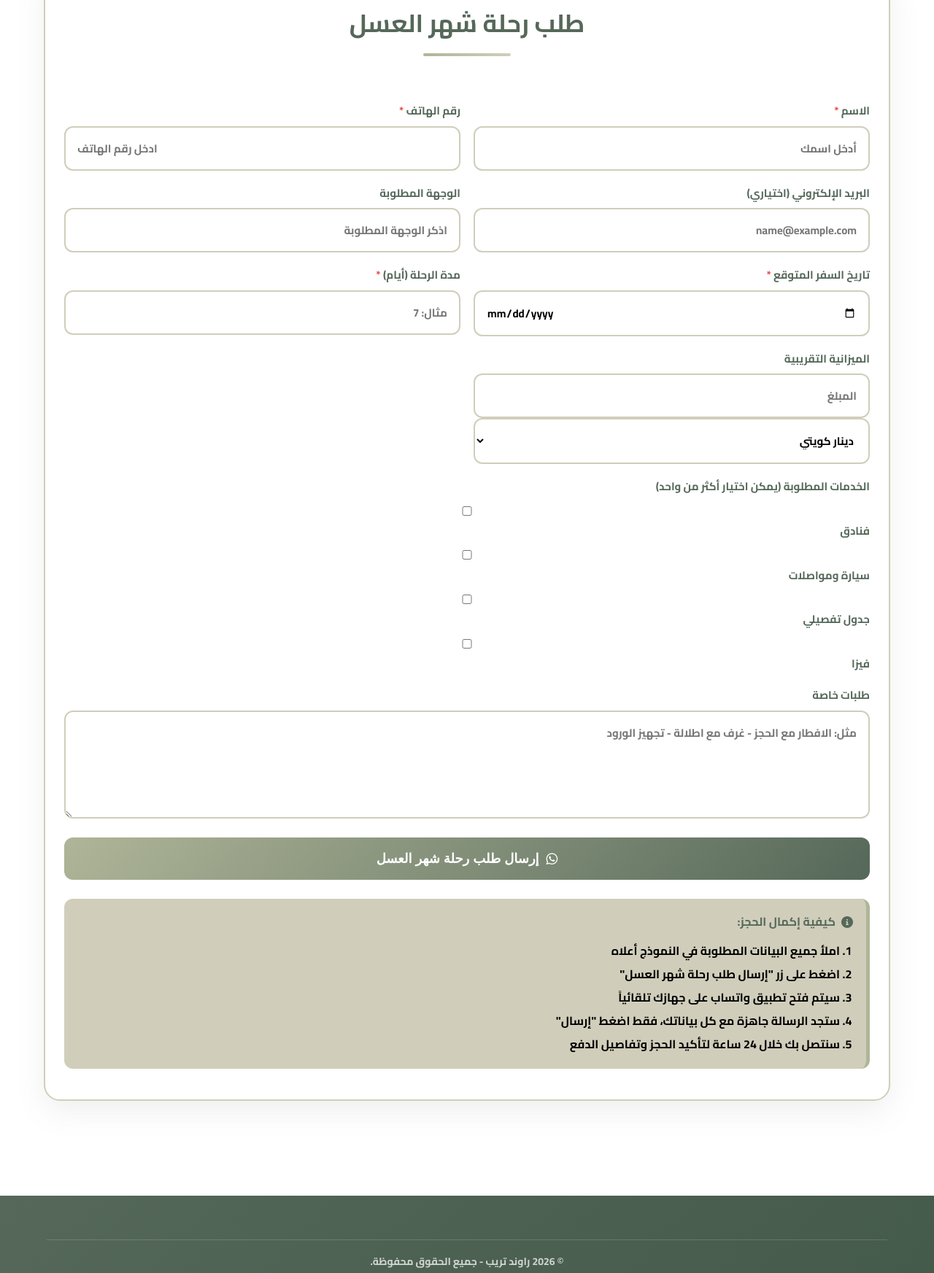
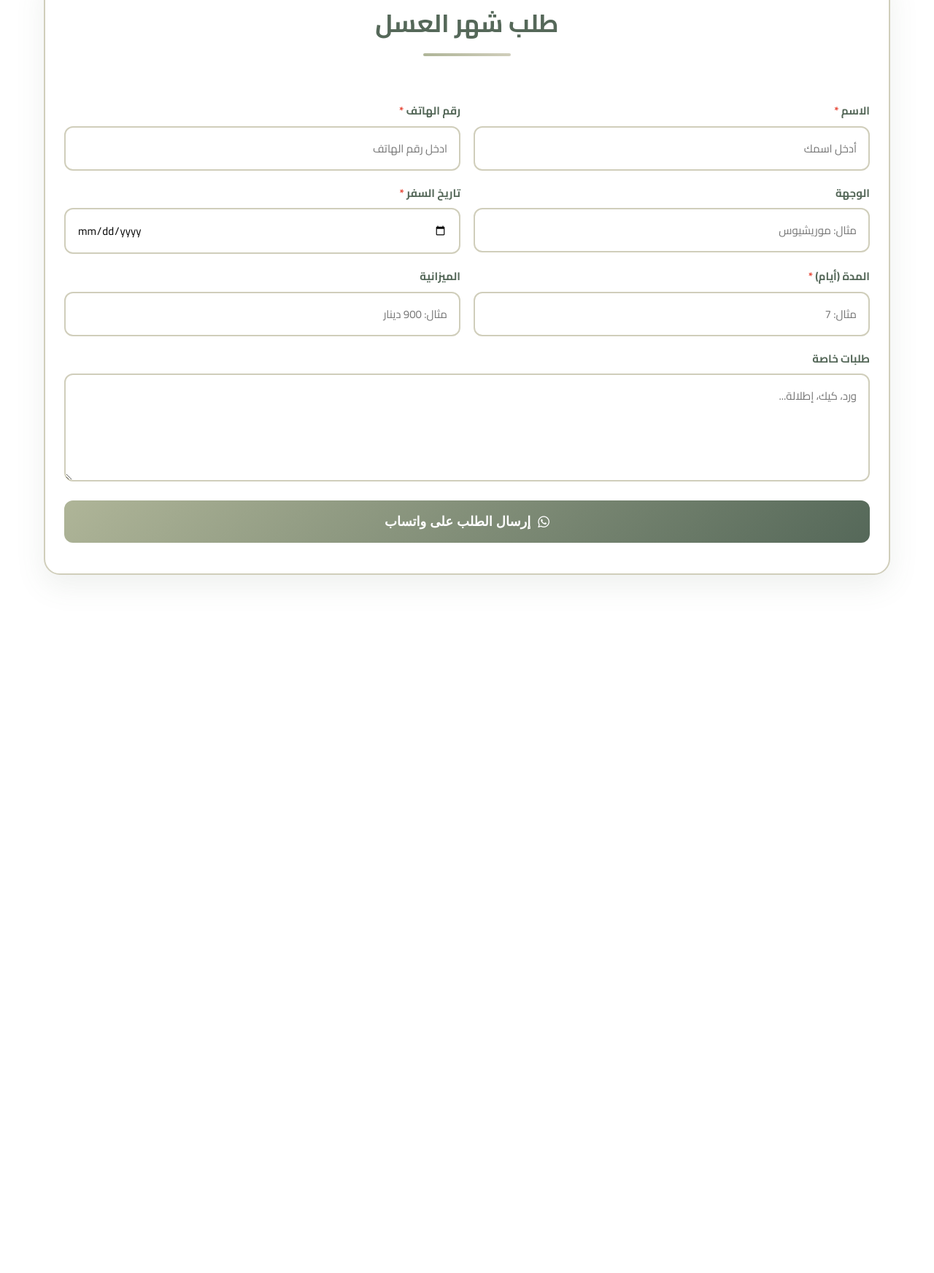
Before and after one commit to abdulrahmanazq8/roundtripnet, a plain HTML site: page services/honeymoon.html in a window 1280 px wide. Shown: the part 523-2268 px from the top of the page at 73% size. After the commit the page ends 1371 px from the top, so only its background shows below. Drawn offline with Linux system fonts and the light colour scheme.

Commit message:
Update honeymoon.html

```diff
--- a/services/honeymoon.html
+++ b/services/honeymoon.html
@@ -1,134 +1,111 @@
-<!DOCTYPE html>
-<html dir="rtl" lang="ar">
+<!doctype html>
+<html lang="ar" dir="rtl">
 <head>
-  <meta charset="UTF-8">
-  <meta name="viewport" content="width=device-width, initial-scale=1.0">
-  <title>شهر العسل | راوند تريب</title>
+  <meta charset="utf-8" />
+  <meta name="viewport" content="width=device-width,initial-scale=1" />
+  <title>Round Trip | شهر العسل</title>
 
   <link rel="preconnect" href="https://fonts.googleapis.com">
   <link rel="preconnect" href="https://fonts.gstatic.com" crossorigin>
-  <link href="https://fonts.googleapis.com/css2?family=Cairo:wght@700&family=Montserrat:wght@700&display=swap" rel="stylesheet">
+  <link href="https://fonts.googleapis.com/css2?family=Cairo:wght@400;700&family=Montserrat:wght@700&display=swap" rel="stylesheet">
   <link rel="stylesheet" href="https://cdnjs.cloudflare.com/ajax/libs/font-awesome/6.4.0/css/all.min.css">
 
-  <link rel="stylesheet" href="../assets/css/style.css">
+  <link rel="stylesheet" href="../../assets/css/style.css?v=1" />
 </head>
+
 <body>
-
   <header class="header">
-  <a class="logo-container" href="../index.html" style="text-decoration:none">
-    <img src="../assets/images/logo.png" alt="شعار راوند تريب" class="logo" onerror="this.style.display='none'">
+    <div class="logo-container" onclick="window.location.href='../../index.html'">
+      <img src="../../assets/logo.png" class="logo" alt="Round Trip" onerror="this.style.display='none'">
       <div class="company-info">
         <div class="company-name-ar">راوند تريب</div>
         <div class="company-name-en english-font">ROUND TRIP</div>
         <div class="company-tagline">رحلات لا تُنسى، تجارب استثنائية</div>
       </div>
-  </a>
+    </div>
 
     <div class="contact-header">
-    <div class="whatsapp-btn pulse" data-whatsapp="96565750302">
+      <a class="whatsapp-btn" href="https://wa.me/96565750302" target="_blank" rel="noopener">
         <i class="fab fa-whatsapp"></i> تواصل عبر واتساب
-    </div>
+      </a>
     </div>
   </header>
 
   <div class="page-header">
     <h1 class="page-title">رحلات شهر العسل</h1>
-  <p class="page-subtitle">باقات خاصة للأزواج مع إضافات رومانسية في أجمل الوجهات العالمية</p>
-  <a class="back-btn" href="../index.html"><i class="fas fa-arrow-right"></i> العودة للرئيسية</a>
+    <p class="page-subtitle">باقات خاصة للأزواج وتجهيزات رومانسية</p>
+    <a class="back-btn" href="../../index.html"><i class="fas fa-arrow-right"></i> العودة للرئيسية</a>
   </div>
 
-<div class="page-content">
+  <main class="page-content">
     <div class="container">
       <div class="booking-section">
-      <h2 class="section-title">طلب رحلة شهر العسل</h2>
+        <h2 class="section-title">طلب شهر العسل</h2>
 
-      <form id="honeymoonForm">
+        <form id="hmForm">
           <div class="form-row">
             <div class="form-group">
-            <label for="honeymoonName" class="required">الاسم</label>
-            <input type="text" id="honeymoonName" name="honeymoonName" required placeholder="أدخل اسمك">
+              <label class="required" for="name">الاسم</label>
+              <input id="name" name="name" required placeholder="أدخل اسمك">
             </div>
             <div class="form-group">
-            <label for="honeymoonPhone" class="required" style="text-align:right;">رقم الهاتف</label>
-            <input type="tel" id="honeymoonPhone" name="honeymoonPhone" required placeholder="ادخل رقم الهاتف">
+              <label class="required" for="phone">رقم الهاتف</label>
+              <input id="phone" name="phone" required placeholder="ادخل رقم الهاتف">
             </div>
           </div>
 
           <div class="form-row">
             <div class="form-group">
-            <label for="honeymoonEmail">البريد الإلكتروني (اختياري)</label>
-            <input type="email" id="honeymoonEmail" name="honeymoonEmail" placeholder="name@example.com">
+              <label for="dest">الوجهة</label>
+              <input id="dest" name="dest" placeholder="مثال: موريشيوس">
             </div>
             <div class="form-group">
-            <label for="honeymoonDestination">الوجهة المطلوبة</label>
-            <input type="text" id="honeymoonDestination" name="honeymoonDestination" placeholder="اذكر الوجهة المطلوبة">
-          </div>
-        </div>
-
-        <div class="form-row">
-          <div class="form-group date-time-input">
-            <label for="honeymoonStartDate" class="required">تاريخ السفر المتوقع</label>
-            <input type="date" id="honeymoonStartDate" name="honeymoonStartDate" required>
-          </div>
-
-          <div class="form-group">
-            <label for="honeymoonDuration" class="required">مدة الرحلة (أيام)</label>
-            <input type="number" id="honeymoonDuration" name="honeymoonDuration" min="3" required placeholder="مثال: 7">
+              <label class="required" for="date">تاريخ السفر</label>
+              <input type="date" id="date" name="date" required>
             </div>
           </div>
 
           <div class="form-row">
             <div class="form-group">
-            <label for="honeymoonBudget">الميزانية التقريبية</label>
-            <div class="budget-currency-container">
-              <input type="number" id="honeymoonBudget" name="honeymoonBudget" placeholder="المبلغ">
-              <select id="honeymoonCurrency" name="honeymoonCurrency">
-                <option value="دينار كويتي">دينار كويتي</option>
-                <option value="ريال سعودي">ريال سعودي</option>
-                <option value="درهم إماراتي">درهم إماراتي</option>
-                <option value="دولار أمريكي">دولار أمريكي</option>
-                <option value="يورو">يورو</option>
-              </select>
+              <label class="required" for="days">المدة (أيام)</label>
+              <input type="number" id="days" name="days" min="3" required placeholder="مثال: 7">
             </div>
+            <div class="form-group">
+              <label for="budget">الميزانية</label>
+              <input id="budget" name="budget" placeholder="مثال: 900 دينار">
             </div>
           </div>
 
           <div class="form-group">
-          <label>الخدمات المطلوبة (يمكن اختيار أكثر من واحد)</label>
-          <div class="checkbox-group">
-            <div class="checkbox-item"><input type="checkbox" id="serviceHotel" name="honeymoonService" value="فنادق"><label for="serviceHotel">فنادق</label></div>
-            <div class="checkbox-item"><input type="checkbox" id="serviceTransport" name="honeymoonService" value="سيارة ومواصلات"><label for="serviceTransport">سيارة ومواصلات</label></div>
-            <div class="checkbox-item"><input type="checkbox" id="serviceItinerary" name="honeymoonService" value="جدول تفصيلي"><label for="serviceItinerary">جدول تفصيلي</label></div>
-            <div class="checkbox-item"><input type="checkbox" id="serviceVisa" name="honeymoonService" value="فيزا"><label for="serviceVisa">فيزا</label></div>
+            <label for="notes">طلبات خاصة</label>
+            <textarea id="notes" name="notes" rows="4" placeholder="ورد، كيك، إطلالة..."></textarea>
+          </div>
+
+          <button class="submit-btn" type="submit">
+            <i class="fab fa-whatsapp"></i> إرسال الطلب على واتساب
+          </button>
+        </form>
       </div>
     </div>
+  </main>
 
-        <div class="form-group">
-          <label for="honeymoonSpecialRequests">طلبات خاصة</label>
-          <textarea id="honeymoonSpecialRequests" name="honeymoonSpecialRequests" rows="4" placeholder="مثل: الافطار مع الحجز - غرف مع اطلالة - تجهيز الورود"></textarea>
-        </div>
+  <script src="../../assets/js/main.js?v=1"></script>
+  <script>
+    document.getElementById("hmForm").addEventListener("submit", (e)=>{
+      e.preventDefault();
+      const d = Object.fromEntries(new FormData(e.target).entries());
+      const msg =
+`طلب شهر العسل - راوند تريب
 
-        <button type="submit" class="submit-btn">
-          <i class="fab fa-whatsapp whatsapp-icon"></i> إرسال طلب رحلة شهر العسل
-        </button>
-      </form>
-
-      <div class="form-instructions">
-        <h4><i class="fas fa-info-circle"></i> كيفية إكمال الحجز:</h4>
-        <ol>
-          <li>املأ جميع البيانات المطلوبة في النموذج أعلاه</li>
-          <li>اضغط على زر "إرسال طلب رحلة شهر العسل"</li>
-          <li>سيتم فتح تطبيق واتساب على جهازك تلقائياً</li>
-          <li>ستجد الرسالة جاهزة مع كل بياناتك، فقط اضغط "إرسال"</li>
-          <li>سنتصل بك خلال 24 ساعة لتأكيد الحجز وتفاصيل الدفع</li>
-        </ol>
-      </div>
-    </div>
-  </div>
-</div>
-
-<footer class="footer"><div class="copyright"><p>© 2026 راوند تريب - جميع الحقوق محفوظة.</p></div></footer>
-
-<script src="../assets/js/main.js"></script>
+الاسم: ${d.name}
+رقم: ${d.phone}
+الوجهة: ${d.dest || "غير محدد"}
+تاريخ السفر: ${d.date}
+المدة: ${d.days} يوم
+الميزانية: ${d.budget || "غير محدد"}
+طلبات خاصة: ${d.notes || "لا يوجد"}`;
+      sendToWhatsApp(msg);
+    });
+  </script>
 </body>
 </html>
```
Lines whose indentation alone changed are shown as unchanged.
